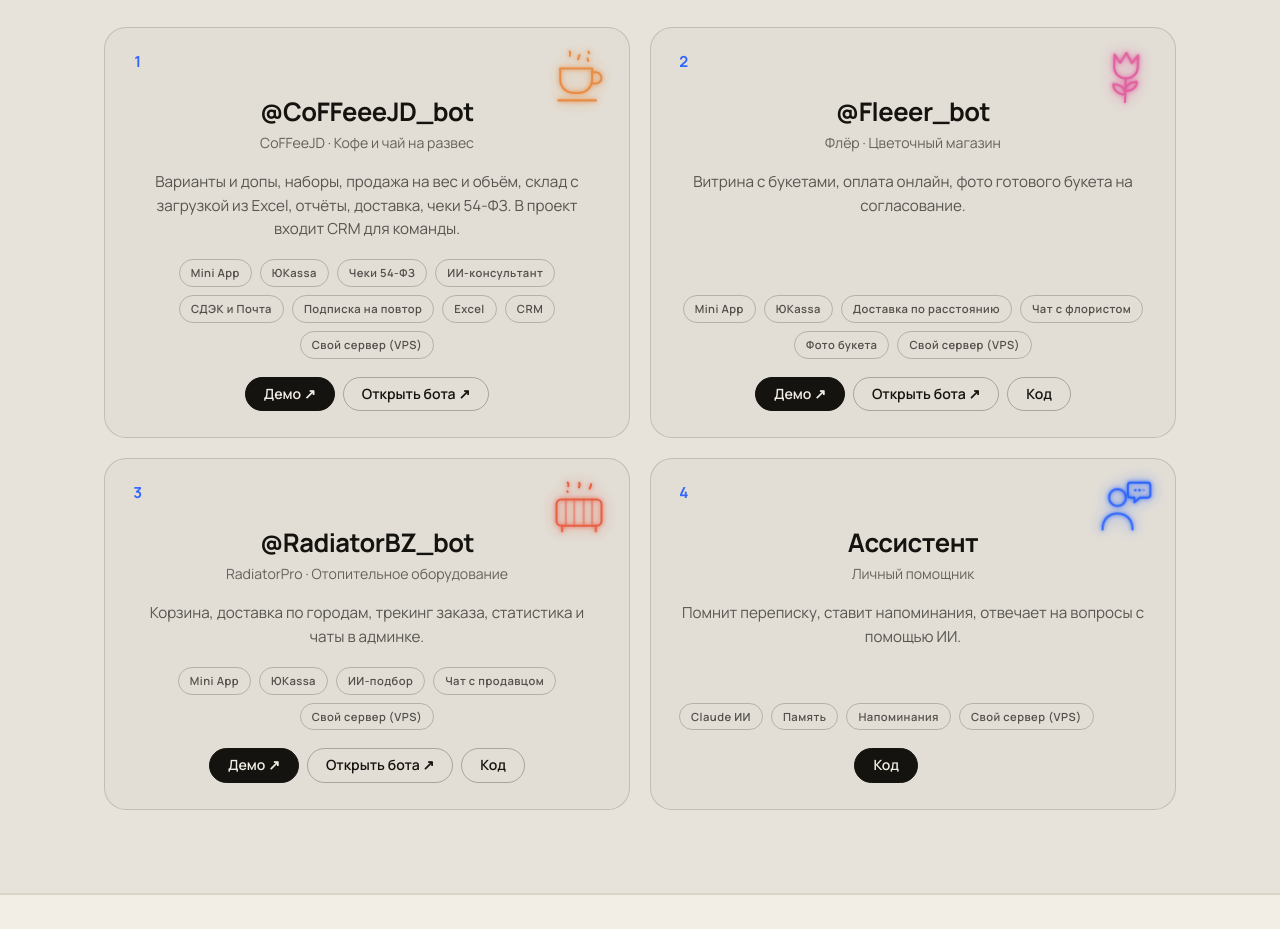
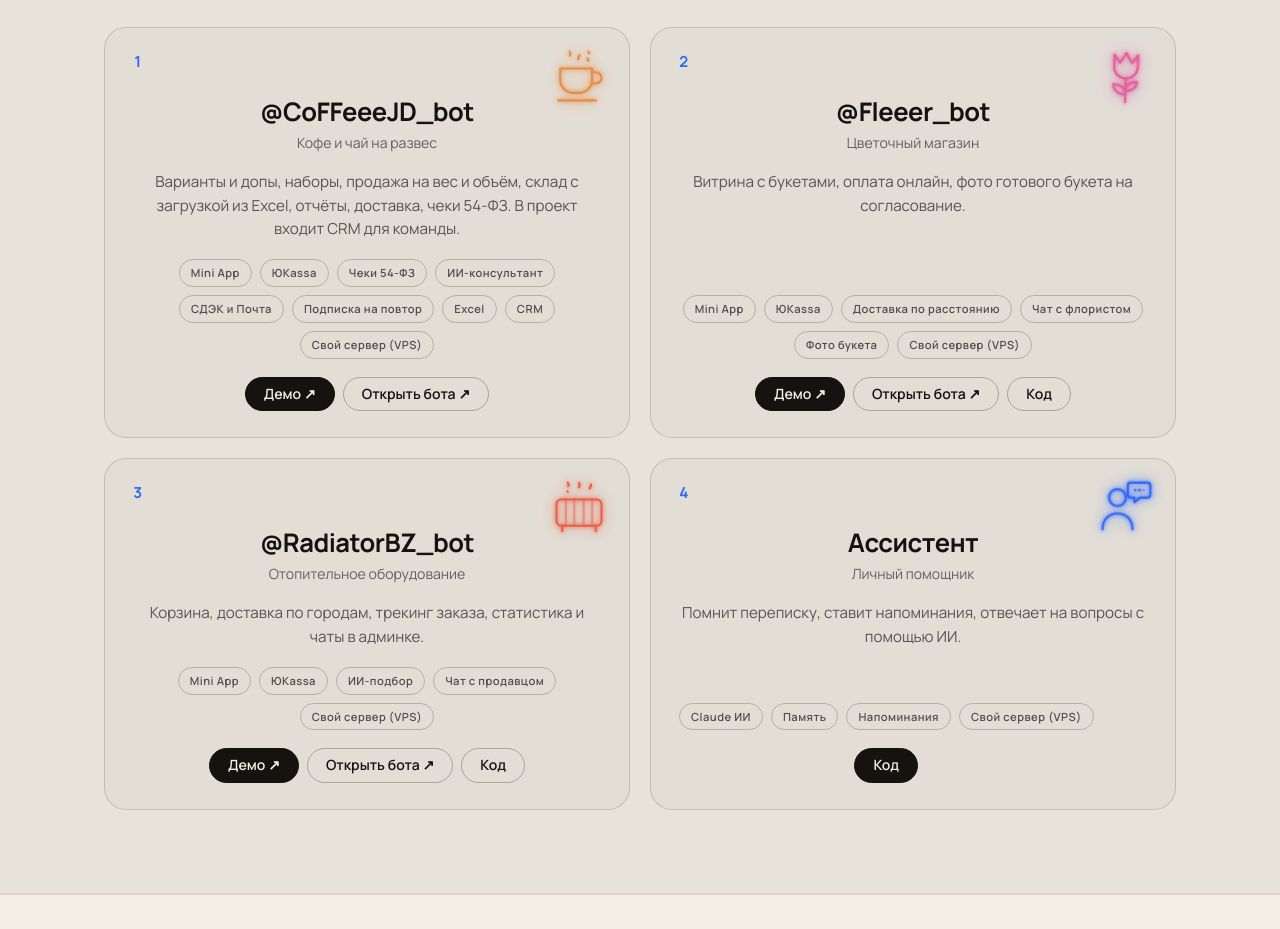
Before and after one commit to zhennyy/botforall, a React (Vite) app: page / in a window 1280 px wide. Shown: the part 1720-2649 px from the top of the page. Built offline with nearby package versions, Linux system fonts and the light colour scheme.

Commit message:
Подзаголовок проекта: только тип бизнеса

```diff
--- a/src/components/Projects.jsx
+++ b/src/components/Projects.jsx
@@ -42,7 +42,7 @@ export default function Projects() {
               <NeonIcon name={w.icon} />
               <div className="work-main">
                 <h3>{w.bot ? '@' + w.bot.split('/').pop() : w.name}</h3>
-                <p className="work-kind">{w.bot ? `${w.name} · ${w.kind}` : w.kind}</p>
+                <p className="work-kind">{w.kind}</p>
               </div>
               <p className="work-text">{w.text}</p>
               <div className="work-side">
```
